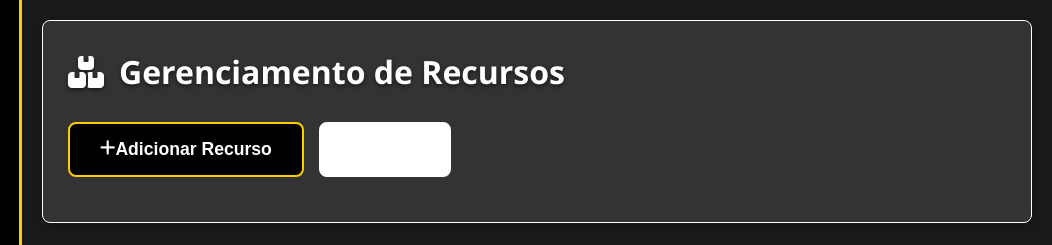
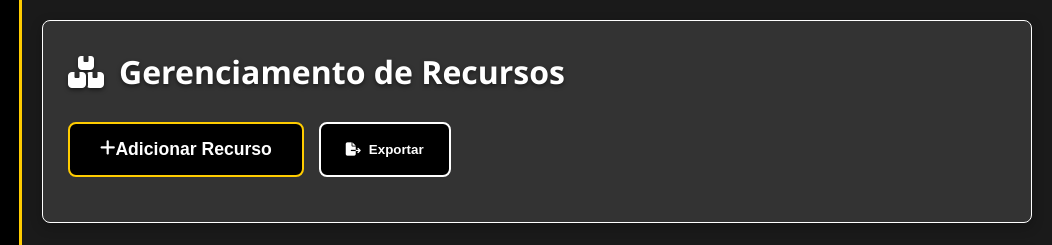
Before and after one commit to claramaluf/wayne-industries, a plain HTML site: page frontend/recursos.html in a window 1280 px wide. Shown: the top 245 px of the page, 228-1280 px from the left. Drawn offline with Linux system fonts and the light colour scheme; no server answers; sample sign-in values are in the browser's storage.

Commit message:
[STYLE] faltou essa pt2

```diff
--- a/frontend/styles.css
+++ b/frontend/styles.css
@@ -831,7 +831,7 @@ tr:not(.admin) td:last-child button {
 }
 
 .btn-secondary {
-    background-color: var(--wayne-gray-light);
+    background-color: var(--wayne-black);
     color: var(--wayne-white);
     padding: 12px 25px;
     border-radius: var(--border-radius);
```
